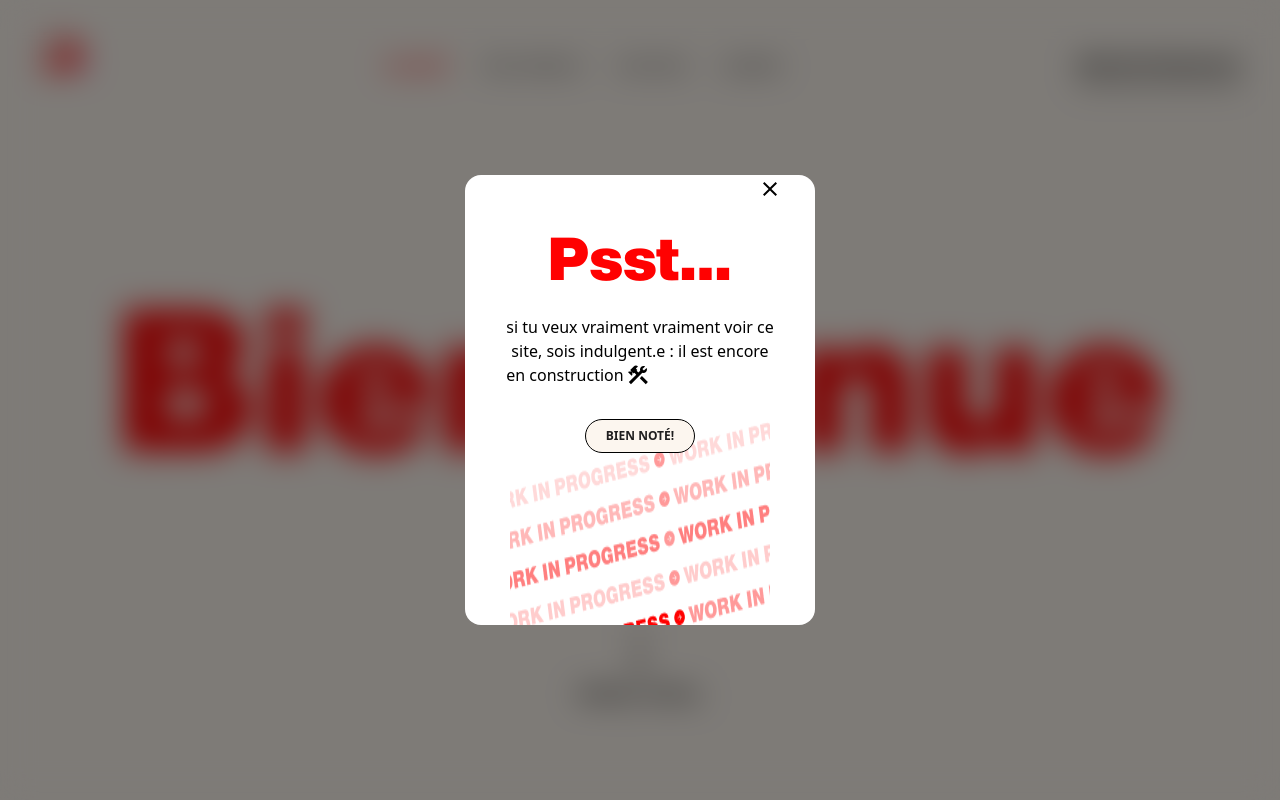
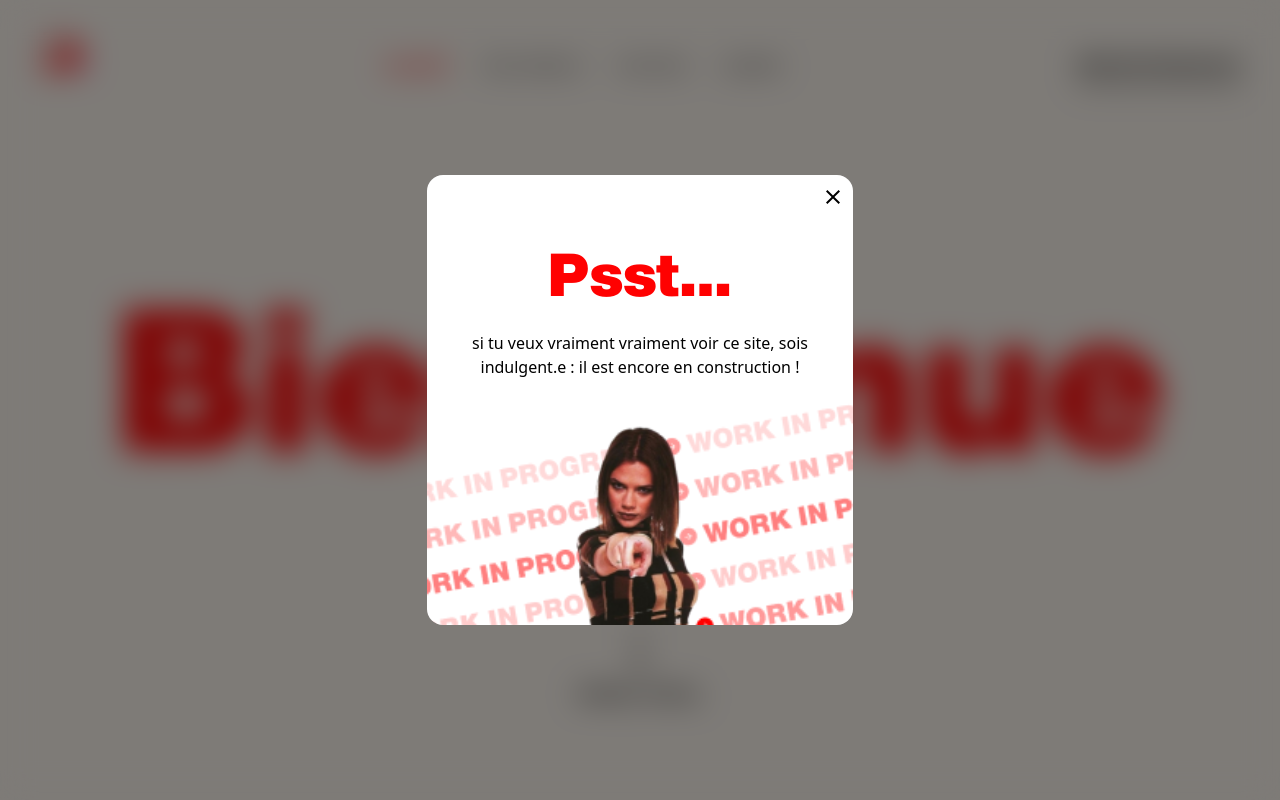
Before and after one commit to manonab/clemence, a Next.js app: page /home in a window 1280 px wide. Shown: the top 800 px of the page. Built offline with nearby package versions, Linux system fonts and the light colour scheme.

Commit message:
almost finished mosaic desktop version

```diff
--- a/src/components/home/index.tsx
+++ b/src/components/home/index.tsx
@@ -5,7 +5,6 @@ import { motion } from "framer-motion";
 
 import { Close, Construction } from "@mui/icons-material";
 import Description from "./description";
-import { useRouter } from "next/router";
 import { useHeaderColor } from "@/context";
 import { Images } from "@/common/images";
 import Image from "next/image";
@@ -19,11 +18,10 @@ const timing = {
 const HomeComponent: React.FC = () => {
   const { setHeaderColor } = useHeaderColor();
   const [modalOpen, setModalOpen] = useState<boolean>(false);
-  const router = useRouter();
 
   useEffect(() => {
     setHeaderColor("#FCF6EF");
-  }, []);
+  }, [setHeaderColor]);
 
   useEffect(() => {
     const timer = setTimeout(() => {
@@ -38,28 +36,46 @@ const HomeComponent: React.FC = () => {
   return (
     <>
       {modalOpen && (
-        <div className="fixed inset-0 flex justify-center items-center z-50 bg-black bg-opacity-50 backdrop-filter backdrop-blur-lg">
-          <div className="h-[450px] w-[350px] rounded-2xl bg-white flex flex-col justify-around items-center relative">
-            <div className="flex flex-col gap-3 items-center justify-start h-1/2">
-              <div className="self-end" onClick={handleClose}><Close /></div>
+        <div className="w-full h-full">
+          <div className="md:flex hidden fixed inset-0 flex justify-center items-center z-50 bg-black bg-opacity-50 backdrop-filter backdrop-blur-lg">
+            <div className="overflow-hidden md:h-[450px] md:w-1/3 rounded-2xl bg-white flex flex-col justify-around items-center relative">
+              <div className="w-full flex flex-col gap-3 items-center justify-start">
+                <div className="self-end p-2 hover:cursor-pointer" onClick={handleClose}><Close /></div>
               <p className="text-redHome font-neueRegular text-[60px] z-50">Psst...</p>
-              <p className="text-footer text-m text-center mx-2">si tu veux vraiment vraiment voir ce<br></br> site, sois indulgent.e : il est encore<br></br> <span className="flex gap-0.5 items-center">en construction <Construction className="w-6" /></span></p>
-              <div onClick={handleClose} className="mt-5 bg-mainColor z-50 transition-all duration-300 ease-in-out font-bold text-xs text-center text-grayBlack uppercase hover:text-white hover:bg-grayBlack translate hover:cursor-pointer border-black border rounded-full px-5 py-2 mx-auto">
-                Bien noté!
+                <p className="text-footer text-m text-center mx-2">si tu veux vraiment vraiment voir ce site, sois<br></br> indulgent.e : il est encore en construction !</p>
               </div>
+              <Image
+                src={Images.inProgress}
+                className="md:w-full md:h-full object-cover rounded-2xl"
+                alt="inprogress"
+              />
+              <motion.div initial={{ opacity: 0, y: "100%" }}
+                animate={{ opacity: 1, y: 0 }}
+                transition={{ delay: 0.3, duration: 0.8, type: "spring", stiffness: 150 }}
+                className="absolute bottom-0 z-10">
+                <Image src={Images.posh} alt="victoria beckam" className="w-full h-[200px]" />
+              </motion.div>
+            </div>
+          </div>
+          <div className="flex md:hidden fixed inset-0 flex justify-center items-center z-50 bg-black bg-opacity-50 backdrop-filter backdrop-blur-lg">
+            <div className="overflow-hidden md:h-[450px] md:w-1/3 rounded-2xl bg-white flex flex-col justify-around items-center relative">
+              <div className="w-full flex flex-col gap-3 items-center justify-start">
+                <div className="self-end p-2 hover:cursor-pointer" onClick={handleClose}><Close /></div>
+                <p className="text-redHome font-neueRegular text-[60px] z-50">Psst...</p>
+                <p className="text-footer text-m text-center mx-2">si tu veux vraiment vraiment voir ce site, sois<br></br> indulgent.e : il est encore en construction !</p>
             </div>
             <Image
               src={Images.inProgress}
-              className="h-1/2 z-10"
+                className="md:w-full md:h-full object-cover rounded-2xl"
               alt="inprogress"
             />
-            {/* <motion.img
-              initial={{ opacity: 0, y: "100%" }}
+              <motion.div initial={{ opacity: 0, y: "100%" }}
               animate={{ opacity: 1, y: 0 }}
-              transition={{ delay: 0.3, duration: 0.5, type: "spring", stiffness: 150 }}
-              src={Images.posh}
-              className="absolute bottom-0 z-10"
-            /> */}
+                transition={{ delay: 0.3, duration: 0.8, type: "spring", stiffness: 150 }}
+                className="absolute bottom-0 z-10">
+                <Image src={Images.posh} alt="victoria beckam" className="w-full h-[200px]" />
+              </motion.div>
+            </div>
           </div>
         </div>
       )}
--- a/src/pages/projects/mosaic.tsx
+++ b/src/pages/projects/mosaic.tsx
@@ -7,6 +7,7 @@ import { useRouter } from "next/router";
 import { Images } from "@/common/images";
 import { NextPage } from "next";
 import { BigArrow } from "@assets/big-arrow";
+import { ArrowRight } from "@assets/arrow-right";
 
 const Mosaic: NextPage = () => {
 
@@ -26,6 +27,7 @@ const Mosaic: NextPage = () => {
     { title: "mission.", content: "Mosaic est une association de défense des droits des personnes LGBTQ+ de 12 à 18 ans. Ils proposent des services d’écoute et d’animation pour les jeunes et leurs proches." },
     { title: "objectifs", content: "Augmenter la visibilité globale de l’association avec un plan de communication adapté, de nouveaux concepts et en accord avec le ton et le design déjà mis en place." },
   ];
+
 
   const handleGoBack = () => {
     router.back();
@@ -108,31 +110,39 @@ const Mosaic: NextPage = () => {
         </div>
         <div className="bg-yellowHome py-10 mt-32">
           <div className="w-[189px] h-[189px] rounded-full border-mosaic border border-2 absolute -left-16 -mt-36" />
-          <div className="flex mt-20 mx-32">
-            <p className="text-orange font-neueCondensed leading-[100%] text-[62px]">“Mosaic encourage, éduque<br></br> et inspire les jeunes<br></br> personnes LGBTQ+ et celleux<br></br> à leur côtés”.</p>
-          </div>
-          <div className="flex items-center mx-auto w-full justify-evenly">
+          <div className="flex flex-col items-start ml-32">
+            <p className="text-orange font-neueCondensed leading-[100%] text-[62px] mt-20">“Mosaic encourage, éduque<br></br> et inspire les jeunes<br></br> personnes LGBTQ+ et celleux<br></br> à leur côtés”.</p>
+            <div className="flex items-center mx-auto w-full justify-start pb-28">
               <div className="flex flex-col gap-6 my-20 w-1/2">
                 {mosaicContent.map((element, index) => (
-                <div key={index} className="w-1/3">
+                  <div key={index} className="w-1/2">
                     <p className="my-10 text-redHome font-neueRegular text-[50px] leading-[90%]">{element.title}</p>
                     <p className="font-footer text-[17px] leading-[130%] text-lightBlack">{element.content}</p>
                   </div>
                 ))}
               </div>
-            <div>
+              <div className="w-[500px] h-[460px] absolute right-[350px] mb-28 bg-lightPink rounded-[50px] w-1/2">
               </div>
-            <div className="w-[500px] h-[460px] absolute right-20 mb-28 bg-lightPink rounded-[50px] w-1/2">
-            </div>
-            <div className="z-[999] flex flex-col items-center justify-center h-full  w-[500px] h-[460px] bg-mainColor rounded-[50px] w-1/2">
+              <div className="z-[999] flex flex-col items-center justify-center  w-[500px] h-[460px] bg-mainColor rounded-[50px] w-1/2">
+                <p className="absolute mb-[520px] z-[999] uppercase font-neueRegular text-[50px] leading-[90%] mr-[260px]">Quelques<br></br> chiffres</p>
                 <p className="font-footer font-extrabold text-[100px] text-royalBlue text-center">+16%</p>
                 <p className="font-footer font-semibold text-[25px] text-royalBlue text-right">d’augmentation de<br></br> l’audience globale en<br></br> ligne.</p>
               </div>
             </div>
           </div>
+        </div>
         <div className="py-20 bg-mainColor mx-auto">
           <p className="font-neueRegular uppercase my-16 text-[150px] leading-[90%] text-redHome text-center">Témoignage</p>
-          <Image src={Images.reviewMosaic} alt="review" />
+          <Image src={Images.reviewMosaic} alt="review" className="mb-32" />
+          <div
+            onClick={() => router.push('/projects')}
+            className="hidden hover:cursor-pointer -ml-10 md:flex flex-col mt-[100px] w-[200px] pb-2 items-center justify-around">
+            <span className="flex items-center gap-3">
+              <p className="uppercase text-xs	font-footer">Autres projets</p>
+              <ArrowRight />
+            </span>
+            <div className="border-b-black border-b-2 w-[150px] h-12 absolute transition-transform duration-300 transform origin-left hover:scale-x-0" />
+          </div>
         </div>
       </div>
     </div>
```
Lines whose indentation alone changed are shown as unchanged.
